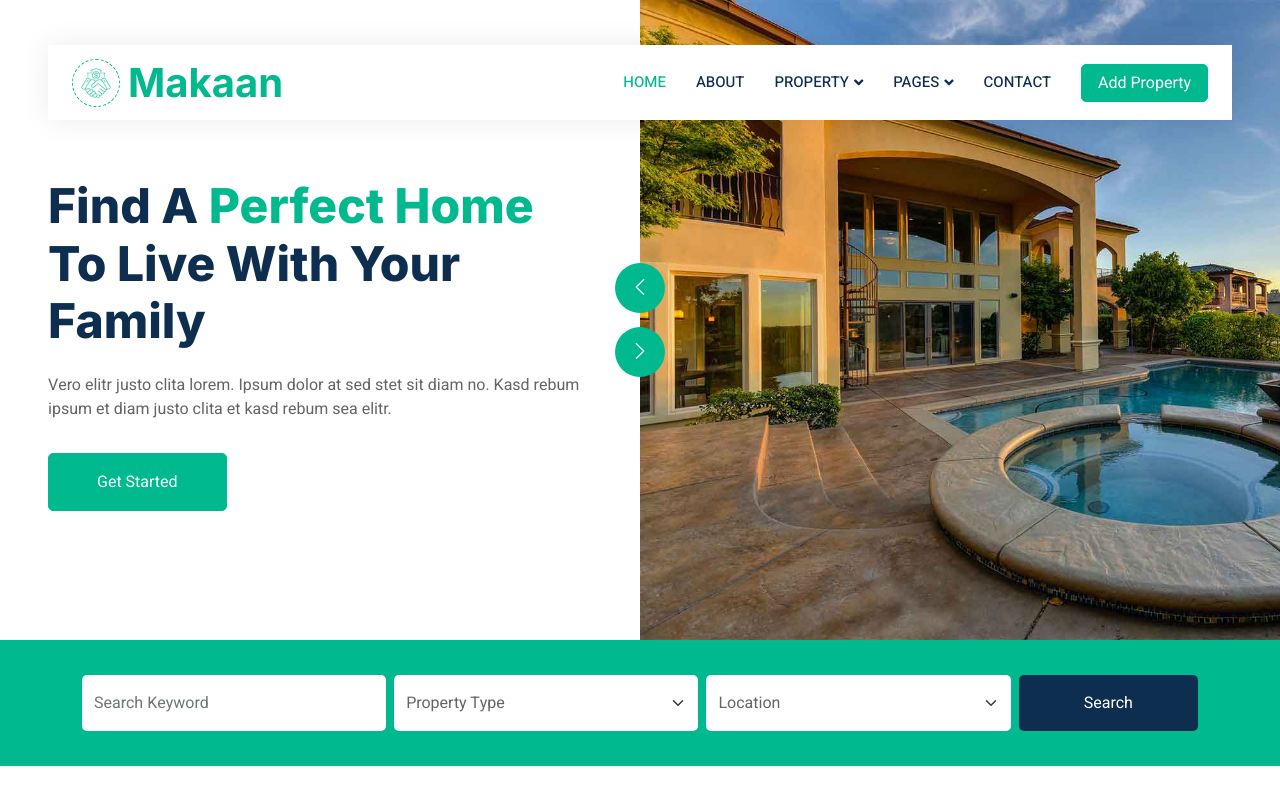
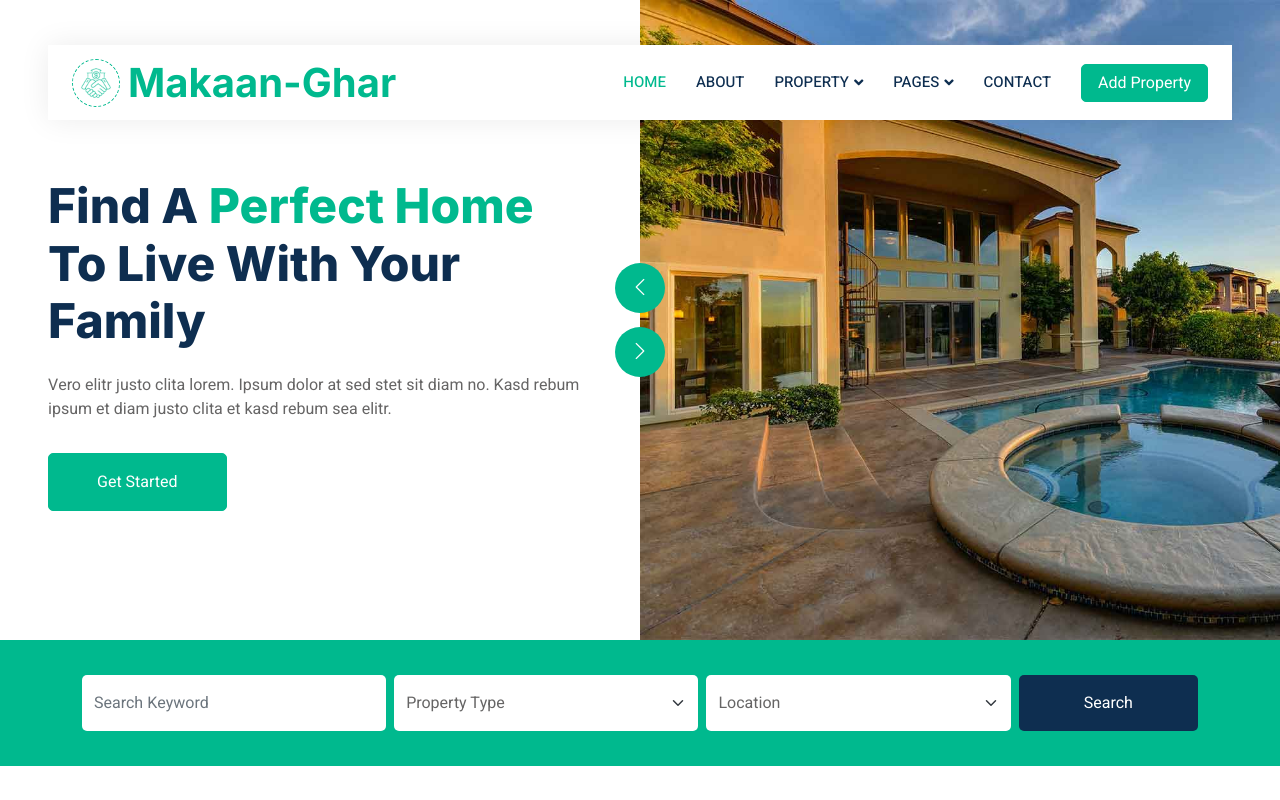
Before and after one commit to sagardlalge/Ansible-Docker-Project, a plain HTML site: page index.html in a window 1280 px wide. Shown: the top 800 px of the page. Drawn offline with nearby package versions, Linux system fonts and the light colour scheme.

Commit message:
Update index.html

```diff
--- a/index.html
+++ b/index.html
@@ -49,7 +49,7 @@
                     <div class="icon p-2 me-2">
                         <img class="img-fluid" src="img/icon-deal.png" alt="Icon" style="width: 30px; height: 30px;">
                     </div>
-                    <h1 class="m-0 text-primary">Makaan</h1>
+                    <h1 class="m-0 text-primary">Makaan-Ghar</h1>
                 </a>
                 <button type="button" class="navbar-toggler" data-bs-toggle="collapse" data-bs-target="#navbarCollapse">
                     <span class="navbar-toggler-icon"></span>
```
